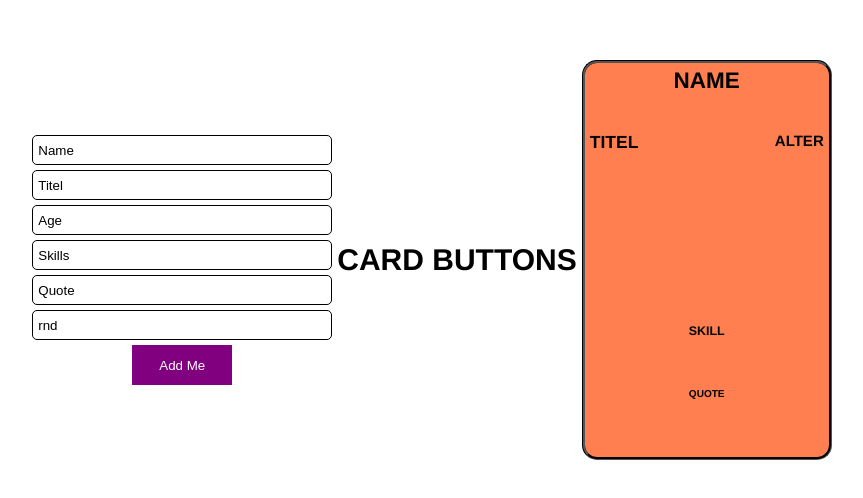
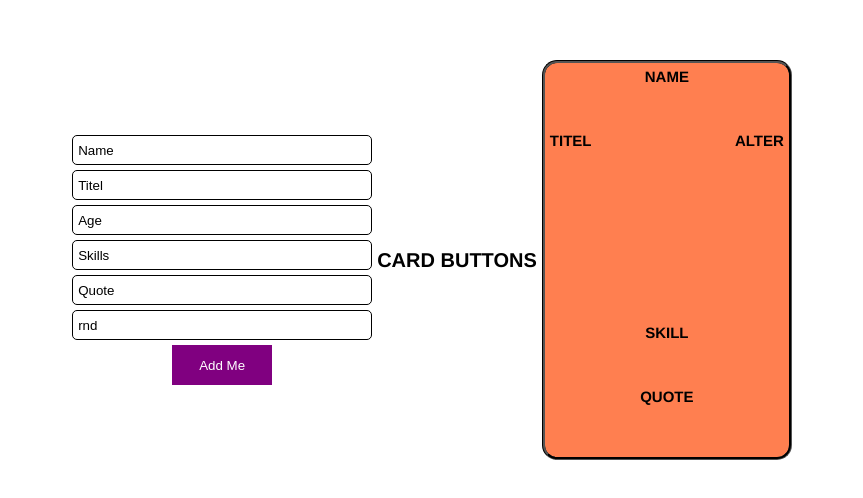
Before and after one commit to CreateYourReality/CardCreator, a plain HTML site: page index.html in a window 1280 px wide. Shown: the part 140-638 px from the top of the page, without its empty margins (208-1071 px from the left). Drawn offline with Linux system fonts and the light colour scheme.

Commit message:
small changes

```diff
--- a/assets/style.css
+++ b/assets/style.css
@@ -14,7 +14,6 @@ main{
     align-items: center;
     justify-content: center;
     height: 100vh;
-    font-size: clamp(.5rem,1.2vw,1.5rem);
 
 }
 
@@ -87,25 +86,35 @@ article{
 h2{
     grid-area: 1 / 1 / 2 / 3;
     text-align: center;
+    font-size: clamp(.5rem,1.2vw,1.5rem);
+
 }
 
 h3{
     grid-area: 2 / 1 / 3 / 2;
+    font-size: clamp(.5rem,1.2vw,1.5rem);
+
 }
 
 h4{
     grid-area: 2 / 2 / 3 / 3;
     text-align: right;
+    font-size: clamp(.5rem,1.2vw,1.5rem);
+
 }
 
 h5{
     grid-area: 5 / 1 / 6 / 3;
     text-align: center;
+    font-size: clamp(.5rem,1.2vw,1.5rem);
+
 }
 
 h6{
     grid-area: 6 / 1 / 7 / 3;
     text-align: center;
+    font-size: clamp(.5rem,1.2vw,1.5rem);
+
 }
 
 #cardContainer{
```
